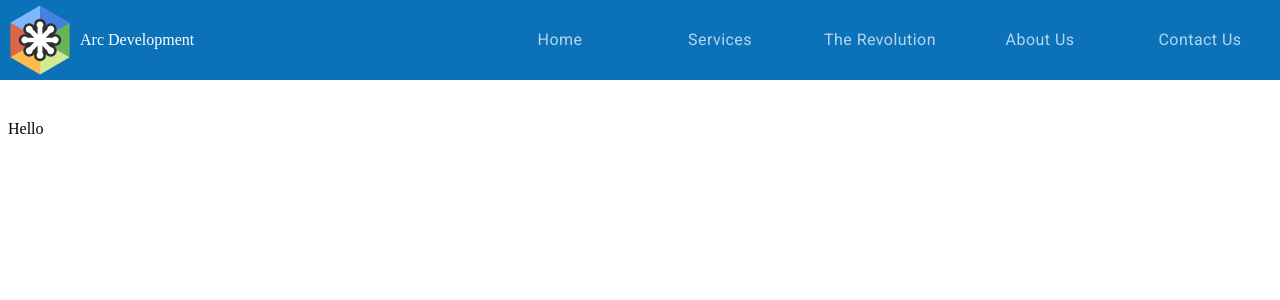
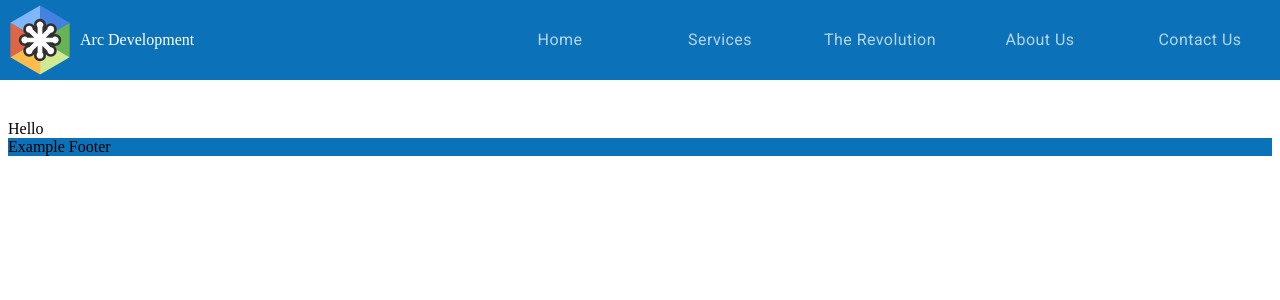
Before and after one commit to erasabi/material-ui-app, a React (Create React App) app: page / in a window 1280 px wide. Shown: the top 300 px of the page. Built offline with nearby package versions, Linux system fonts and the light colour scheme.

Commit message:
4.50 simple footer setup

```diff
--- a/src/App.js
+++ b/src/App.js
@@ -2,6 +2,7 @@ import React from 'react';
 import { ThemeProvider } from '@material-ui/styles';
 import Header from './components/ui/Header';
 import theme from './components/ui/Theme';
+import Footer from './components/ui/Footer';
 
 function App() {
   return (
@@ -9,6 +10,7 @@ function App() {
       <Header />
       {/* Hello cant be seen because its hidden behind appBar */}
       Hello
+      <Footer />
     </ThemeProvider>
   );
 }
--- /dev/null
+++ b/src/components/ui/Footer.js
@@ -0,0 +1,18 @@
+import React from 'react';
+import { makeStyles } from '@material-ui/core';
+
+const useStyles = makeStyles(theme => ({
+    footer: {
+        backgroundColor: theme.palette.common.blue,
+        width: "100%"
+    }
+}))
+
+export default function Footer() {
+    const classes = useStyles()
+    return (
+        <footer className={classes.footer}>
+            Example Footer
+        </footer>
+    );
+}
```
